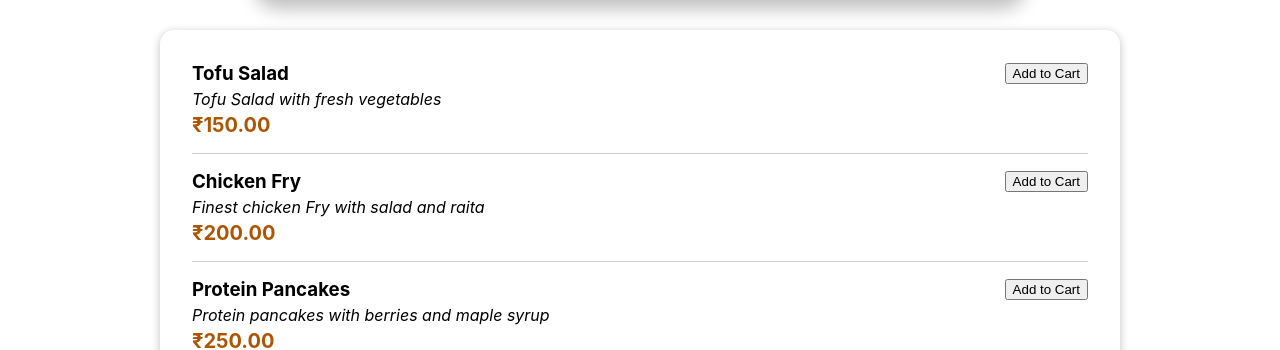
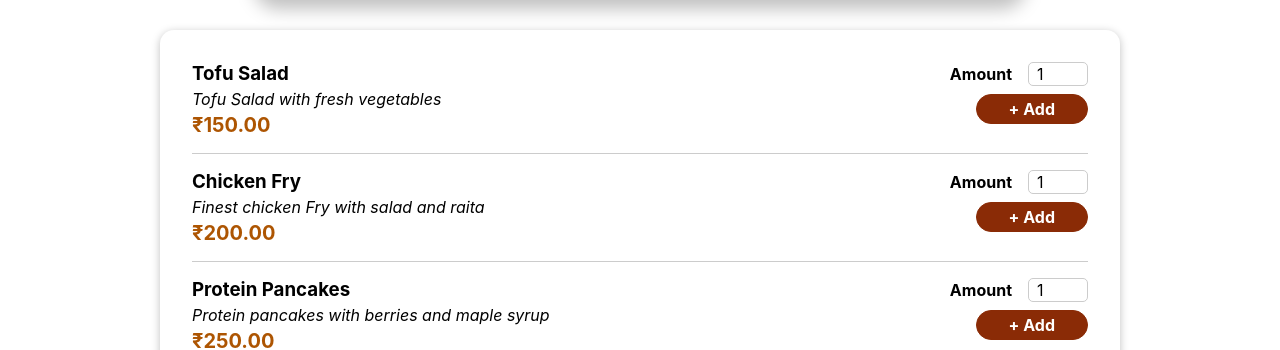
Before and after one commit to RaazKetan/Gym_Meals, a React (Create React App) app: page / in a window 1280 px wide. Shown: the part 452-802 px from the top of the page. Built offline with nearby package versions, Linux system fonts and the light colour scheme.

Commit message:
Adding Form

```diff
--- a/src/components/Meals/MealItem/MealItem.js
+++ b/src/components/Meals/MealItem/MealItem.js
@@ -1,3 +1,4 @@
+import MealtItemForm from './MealItemForm';
 import classes from './MealItem.module.css';
 const MealItem = props => {
     const price = `₹${props.price.toFixed(2)}`;
@@ -9,7 +10,7 @@
                 <div className={classes.price}>{price}</div>
             </div>
             <div>
-                <button>Add to Cart</button>
+                <MealtItemForm />
             </div>
         </li>
     )
--- a/src/components/Meals/MealItem/MealItemForm.js
+++ b/src/components/Meals/MealItem/MealItemForm.js
@@ -0,0 +1,18 @@
+import Input from '../../UI/Input';
+import classes from './MealItemForm.module.css';
+const MealtItemForm = (props) => {
+    return (
+        <form className={classes.form}>
+            <Input label="Amount" input={{
+                id: 'amount',
+                type: 'number',
+                min: '1',
+                max: '5',
+                step:'1',
+                defaultValue: '1'
+            }}/>
+            <button>+ Add</button>
+        </form>
+    )
+}
+export default MealtItemForm;
--- /dev/null
+++ b/src/components/Meals/MealItem/MealItemForm.module.css
@@ -0,0 +1,20 @@
+.form {
+    text-align: right;
+  }
+
+  .form button {
+    font: inherit;
+    cursor: pointer;
+    background-color: #8a2b06;
+    border: 1px solid #8a2b06;
+    color: white;
+    padding: 0.25rem 2rem;
+    border-radius: 20px;
+    font-weight: bold;
+  }
+
+  .form button:hover,
+  .form button:active {
+    background-color: #641e03;
+    border-color: #641e03;
+  }
--- /dev/null
+++ b/src/components/UI/Input.js
@@ -0,0 +1,10 @@
+import classes from './Input.module.css';
+const Input = (props) => {
+    return (
+        <div className={classes.input}>
+            <label htmlFor={props.input.id}>{props.label}</label>
+            <input {...props.input} />
+        </div>
+    )
+}
+export default Input;
--- /dev/null
+++ b/src/components/UI/Input.module.css
@@ -0,0 +1,18 @@
+.input {
+    display: flex;
+    align-items: center;
+    margin-bottom: 0.5rem;
+  }
+
+  .input label {
+    font-weight: bold;
+    margin-right: 1rem;
+  }
+
+  .input input {
+    width: 3rem;
+    border-radius: 5px;
+    border: 1px solid #ccc;
+    font: inherit;
+    padding-left: 0.5rem;
+  }
```
